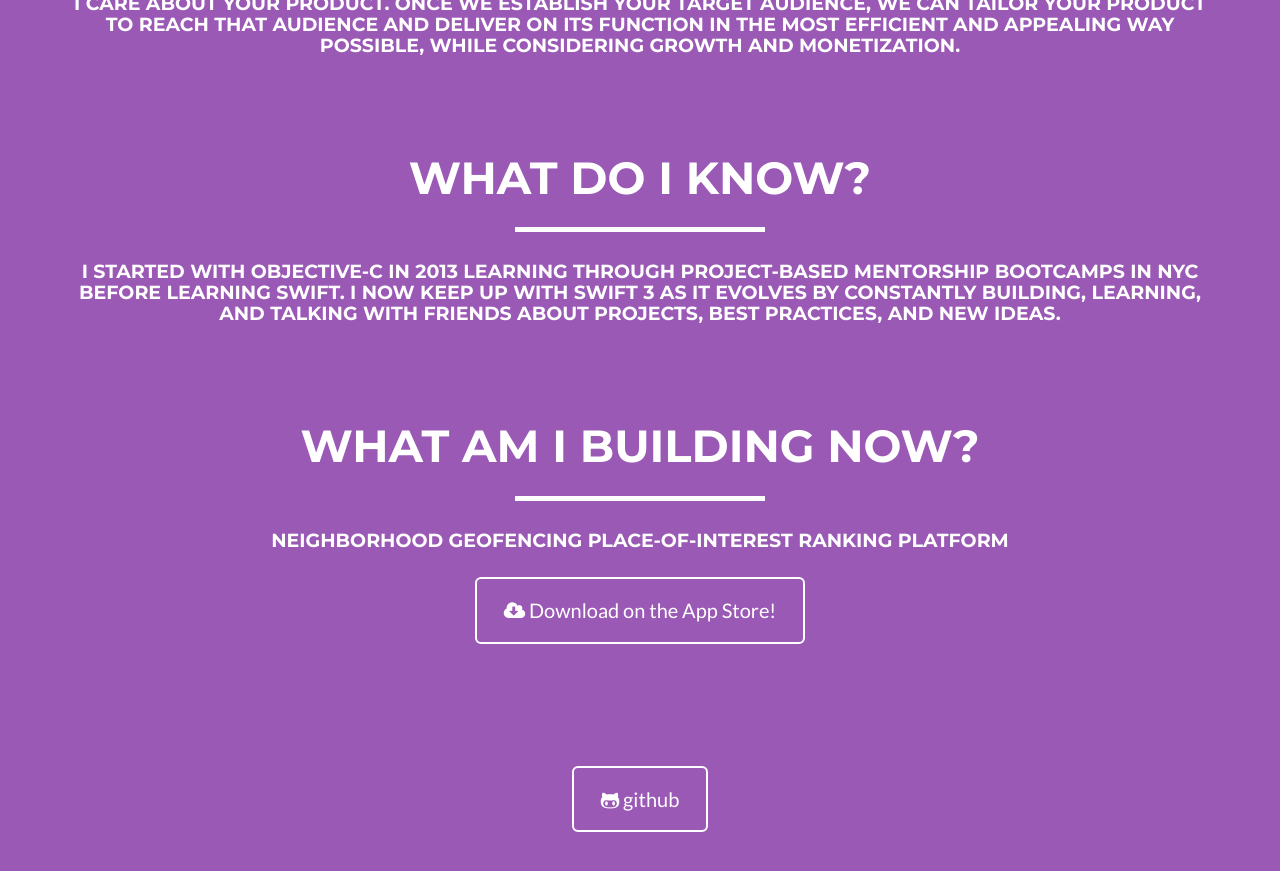
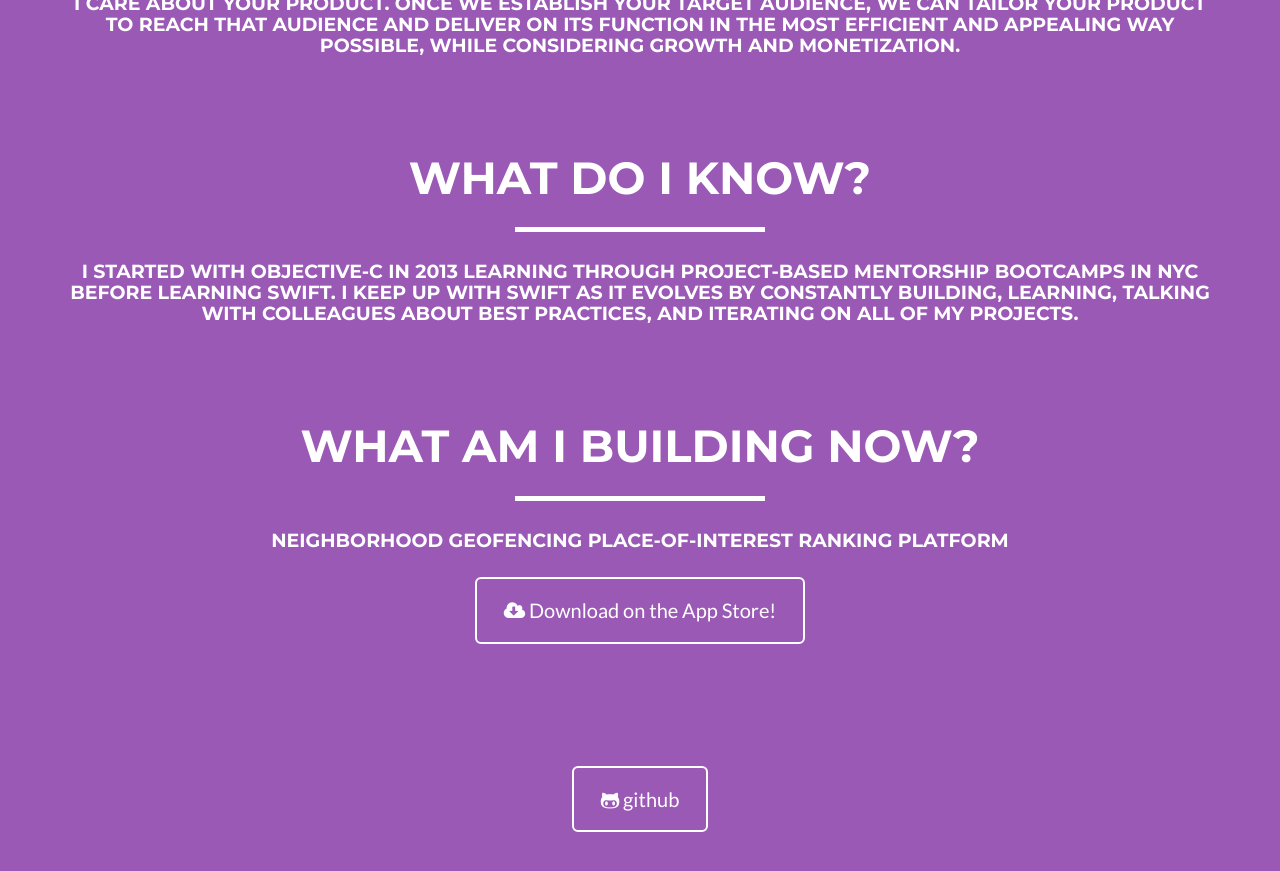
Before and after one commit to andrewcar/andrewcar.github.io, a Jekyll site: the page built from index.html, in a window 1280 px wide and 900 px high, scrolled down 1671 px. Shown: the top 871 px of the window. Built offline with Jekyll 4.4.1, drawn with Linux system fonts in a browser that asks for light colours.

Commit message:
Update about.html

```diff
--- a/_includes/about.html
+++ b/_includes/about.html
@@ -29,7 +29,7 @@
                 <br>
                 <br>
                 <div class="center-block">
-                    <h4>I started with Objective-C in 2013 learning through project-based mentorship bootcamps in NYC before learning Swift. I now keep up with Swift 3 as it evolves by constantly building, learning, and talking with friends about projects, best practices, and new ideas.</h4>
+                    <h4>I started with Objective-C in 2013 learning through project-based mentorship bootcamps in NYC before learning Swift. I keep up with Swift as it evolves by constantly building, learning, talking with colleagues about best practices, and iterating on all of my projects.</h4>
                 </div>
                 <br>
                 <br>
```
